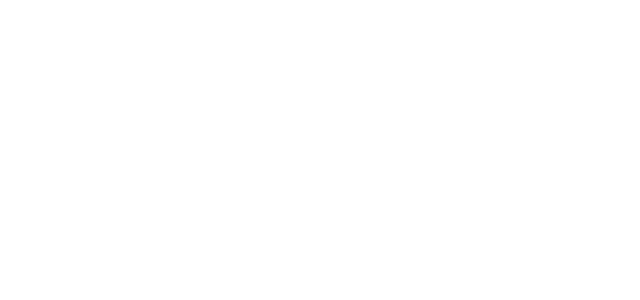
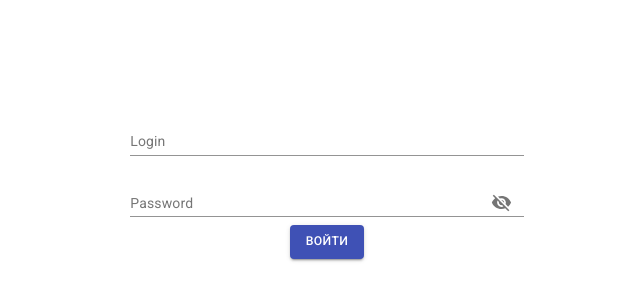
Before and after one commit to Maxim-rrrr/museum, a React (Create React App) app in the folder client/: page /admin in a window 1280 px wide. Shown: the part 218-518 px from the top of the page, without its empty margins (313-953 px from the left). Built offline with nearby package versions, Linux system fonts and the light colour scheme.

Commit message:
+: admin

```diff
--- a/client/public/index.html
+++ b/client/public/index.html
@@ -16,6 +16,11 @@
 
     <link rel="preconnect" href="https://fonts.gstatic.com">
     <link href="https://fonts.googleapis.com/css2?family=Roboto:ital,wght@0,100;0,300;0,400;0,500;0,700;0,900;1,100;1,300;1,400;1,500;1,700;1,900&display=swap" rel="stylesheet">
+
+    <!-- Material-UI -->
+    <!-- <link rel="stylesheet" href="https://fonts.googleapis.com/css?family=Roboto:300,400,500,700&display=swap" /> -->
+    <link rel="stylesheet" href="https://fonts.googleapis.com/icon?family=Material+Icons" />
+
   </head>
   <body>
     <noscript>You need to enable JavaScript to run this app.</noscript>
--- a/client/src/App.js
+++ b/client/src/App.js
@@ -1,6 +1,6 @@
 import { BrowserRouter as Router, Switch, Route } from "react-router-dom";
 import Main from "./views/Main/index"
-import Admin from "./views/admin"
+import AdminRouter from "./views/admin/router"
 import AddHero from "./views/addHero"
 import Bayramgulov from "./views/Bayramgulov"
 
@@ -10,7 +10,8 @@
       <Switch>
         <Route path="/heroes/0" component={ Bayramgulov } />
 
-        <Route path="/admin" component={ Admin } />
+        <Route exact path="/admin" component={ AdminRouter } />
+        <Route exact path="/admin/*" component={ AdminRouter } />
 
         <Route path="/add-hero" component={ AddHero } />
 
--- /dev/null
+++ b/client/src/hooks/http.hook.js
@@ -0,0 +1,35 @@
+import {useState, useCallback} from 'react'
+
+export const useHttp = () => {
+  const [loading, setLoading] = useState(false)
+  const [error, setError] = useState(null)
+
+  const request = useCallback(async (url, method = 'GET', body = null, formData = false, headers = {}) => {
+    setLoading(true)
+    try {
+      if (body && !formData) {
+        body = JSON.stringify(body)
+        headers['Content-Type'] = 'application/json'
+      }
+
+      const response = await fetch(url, {method, body, headers})
+      const data = await response.json()
+
+      if (!response.ok) {
+        throw new Error(data.message || 'Что-то пошло не так')
+      }
+
+      setLoading(false)
+
+      return data
+    } catch (e) {
+      setLoading(false)
+      setError(e.message)
+      throw e
+    }
+  }, [])
+
+  const clearError = useCallback(() => setError(null), [])
+
+  return { loading, request, error, clearError }
+}
--- /dev/null
+++ b/client/src/views/admin/Login.js
@@ -0,0 +1,155 @@
+import React from "react";
+import clsx from "clsx";
+import { makeStyles } from "@material-ui/core/styles";
+import IconButton from "@material-ui/core/IconButton";
+import Input from "@material-ui/core/Input";
+import InputLabel from "@material-ui/core/InputLabel";
+import InputAdornment from "@material-ui/core/InputAdornment";
+import FormControl from "@material-ui/core/FormControl";
+import TextField from "@material-ui/core/TextField";
+import Visibility from "@material-ui/icons/Visibility";
+import VisibilityOff from "@material-ui/icons/VisibilityOff";
+import Button from '@material-ui/core/Button';
+
+import Snackbar from '@material-ui/core/Snackbar';
+import MuiAlert from '@material-ui/lab/Alert';
+
+import { useHttp } from '../../hooks/http.hook'
+
+const useStyles = makeStyles((theme) => ({
+  root: {
+    display: "flex",
+    flexWrap: "wrap",
+  },
+  margin: {
+    margin: theme.spacing(1),
+  },
+  withoutLabel: {
+    marginTop: theme.spacing(3),
+  },
+  textField: {
+    width: "50ch",
+  },
+}));
+
+const formStyle = {
+  margin: "auto",
+  marginTop: "40vh"
+}
+
+function Alert(props) {
+  return <MuiAlert elevation={6} variant="filled" {...props} />;
+}
+
+const Login = () => {
+  const classes = useStyles();
+  const [values, setValues] = React.useState({
+    login: "",
+    password: ""
+  });
+  const [alert, setAlert] = React.useState(false);
+
+  const handleChange = (prop) => (event) => {
+    setValues({ ...values, [prop]: event.target.value });
+  };
+
+  const handleClickShowPassword = () => {
+    setValues({ ...values, showPassword: !values.showPassword });
+  };
+
+  const handleMouseDownPassword = (event) => {
+    event.preventDefault();
+  };
+
+  const handleClose = (event, reason) => {
+    if (reason === 'clickaway') {
+      return;
+    }
+
+    setAlert(false);
+  };
+
+  const { request } = useHttp()
+
+  const handleSubmit = async (event) => {
+    event.preventDefault()
+
+    try {
+      const data = await request('/api/admin/login', 'POST', {
+        login: values.login,
+        pass: values.password
+      })
+
+      if (data.status === 200) {
+        localStorage.setItem("admin_token", data.token)
+        document.location.reload()
+      } else {
+        setAlert(true)
+      }
+
+    } catch (e) {
+      console.log(e);
+    }
+  }
+
+  return (
+    <div className={classes.root} >
+      <form onSubmit={(event) => handleSubmit(event)} style = {formStyle}>
+        <div>
+          <TextField
+            label="Login"
+            id="standard-start-adornment"
+            className={clsx(classes.margin, classes.textField)}
+            value={values.login}
+            onChange={handleChange("login")}
+          />
+        </div>
+
+        <div>
+          <FormControl className={clsx(classes.margin, classes.textField)}>
+            <InputLabel htmlFor="standard-adornment-password">
+              Password
+            </InputLabel>
+            <Input
+              id="standard-adornment-password"
+              type={values.showPassword ? "text" : "password"}
+              value={values.password}
+              onChange={handleChange("password")}
+              endAdornment={
+                <InputAdornment position="end">
+                  <IconButton
+                    aria-label="toggle password visibility"
+                    onClick={handleClickShowPassword}
+                    onMouseDown={handleMouseDownPassword}
+                  >
+                    {values.showPassword ? <Visibility /> : <VisibilityOff />}
+                  </IconButton>
+                </InputAdornment>
+              }
+            />
+          </FormControl>
+        </div>
+
+        <Button
+          variant="contained"
+          color="primary"
+          type="submit"
+          style = {{
+            display: "block",
+            margin: "auto"
+          }}
+        >
+          Войти
+        </Button>
+      </form>
+
+      <Snackbar open={alert} autoHideDuration={6000} onClose={handleClose}>
+        <Alert onClose={handleClose} severity="error">
+          Неверный логин или пароль
+        </Alert>
+      </Snackbar>
+    </div>
+  );
+};
+
+export default Login;
--- /dev/null
+++ b/client/src/views/admin/Published.js
@@ -0,0 +1,7 @@
+const Published = () => {
+  return (
+    <></>
+  )
+}
+
+export default Published
--- /dev/null
+++ b/client/src/views/admin/router.js
@@ -0,0 +1,62 @@
+import React, { useState, useEffect } from 'react'
+
+import { BrowserRouter as Router, Switch, Route } from "react-router-dom";
+import Login from "./Login"
+import Сheck from "./Сheck"
+import Published from "./Published"
+
+import { useHttp } from '../../hooks/http.hook'
+
+const AdminRouter = () => {
+  const [isAdmin, setIsAdmin] = useState(false)
+  const { request } = useHttp()
+
+  const checkToken = async () => {
+    try {
+      const data = await request('/api/admin/is-admin', 'POST', { token: localStorage.getItem('admin_token') })
+
+      if (data.status === 200) {
+        setIsAdmin(true)
+      } else {
+        localStorage.removeItem('token')
+      }
+
+    } catch (e) {
+      console.log(e);
+    }
+  }
+
+  useEffect(() => {
+    if (localStorage.getItem('admin_token')) {
+      checkToken()
+    }
+  }, [])
+
+  if (isAdmin) {
+    return (
+      <Router>
+        <Switch>
+            <Route exact path="/admin" component={ Сheck } />
+            <Route exact path="/admin/check" component={ Сheck } />
+
+            <Route exact path="/admin/published" component={ Published } />
+
+            <Route exact path="/admin/*" component={ Сheck } />
+        </Switch>
+      </Router>
+    )
+  } else {
+    return (
+      <Router>
+        <Switch>
+          <Route exact path="/admin" component={Login} />
+
+          <Route exact path="/admin/*" component={Login} />
+        </Switch>
+      </Router>
+    )
+  }
+
+};
+
+export default AdminRouter;
--- /dev/null
+++ b/client/src/views/admin/Сheck.js
@@ -0,0 +1,7 @@
+const Сheck = () => {
+  return (
+    <></>
+  )
+}
+
+export default Сheck
```
Also changed, not shown: client/package.json (+8 -3 lines), client/src/views/admin/Admin.js (renamed from client/src/views/admin/index.js), 1 other file (tests, documents, lock files or other folders).
